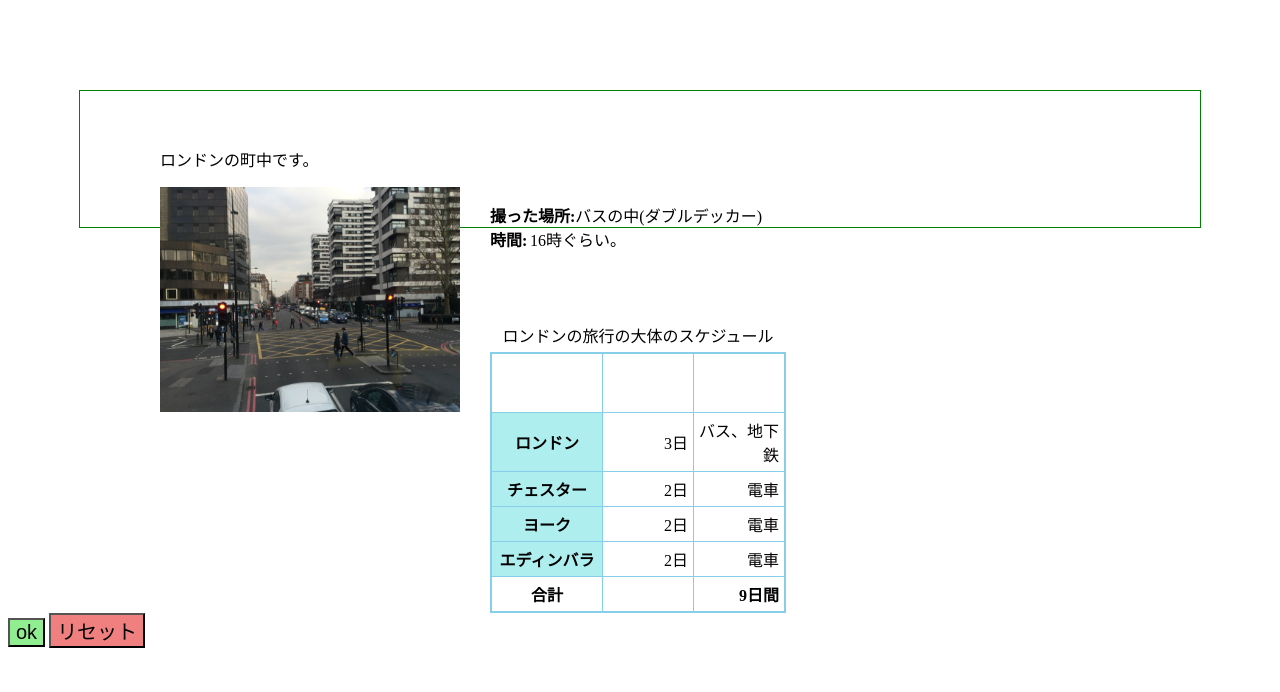
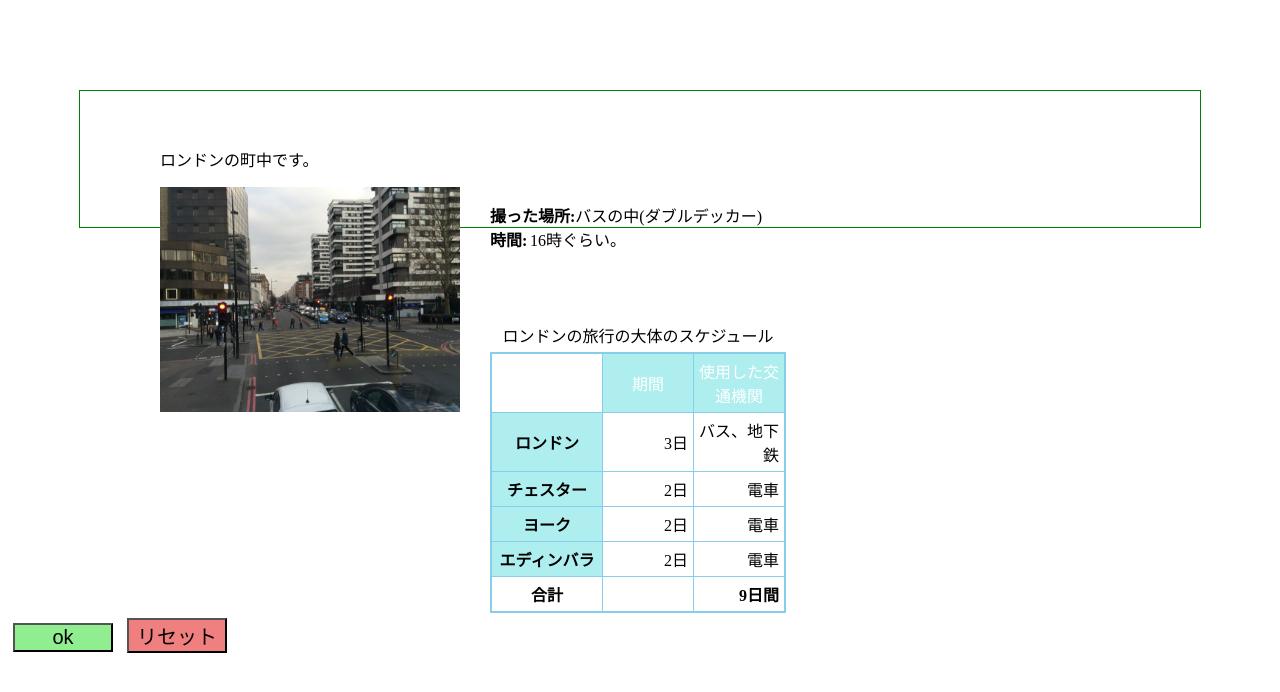
Before and after one commit to Nuyj/web1-6, a plain HTML site: page index.html in a window 1280 px wide. Drawn offline with Linux system fonts and the light colour scheme.

Commit message:
Update default.css

```diff
--- a/css/default.css
+++ b/css/default.css
@@ -2,7 +2,7 @@
  @chaset"UFT-8"
 
  body{
-  background-color: #add8e6；
+  background-color: #add8e6;
  }
 
   #main{
@@ -10,7 +10,7 @@
     margin: 90px  auto;
     padding:  40px 80px;
     border: green 1px solid;
-    backbround-color: white;
+    background-color: white;
   }
 
     .photo{
@@ -37,7 +37,7 @@
 
       .btn{
         -webkit-appearance: none;
-        margin: 5px   /*見やすく隙間を開けた*/
+        margin: 5px;   /*見やすく隙間を開けた*/
         width:  100px;  /*幅*/
         height: 40px  /*高さ*/
         padding:  10px  /*境界内の余白の大きさ*/
@@ -95,7 +95,7 @@
 
    thead  td{
     color:  white;
-    backgound-color:  paleturquoise;
+    background-color:  paleturquoise;
     text-align:center;
    }
 
```
